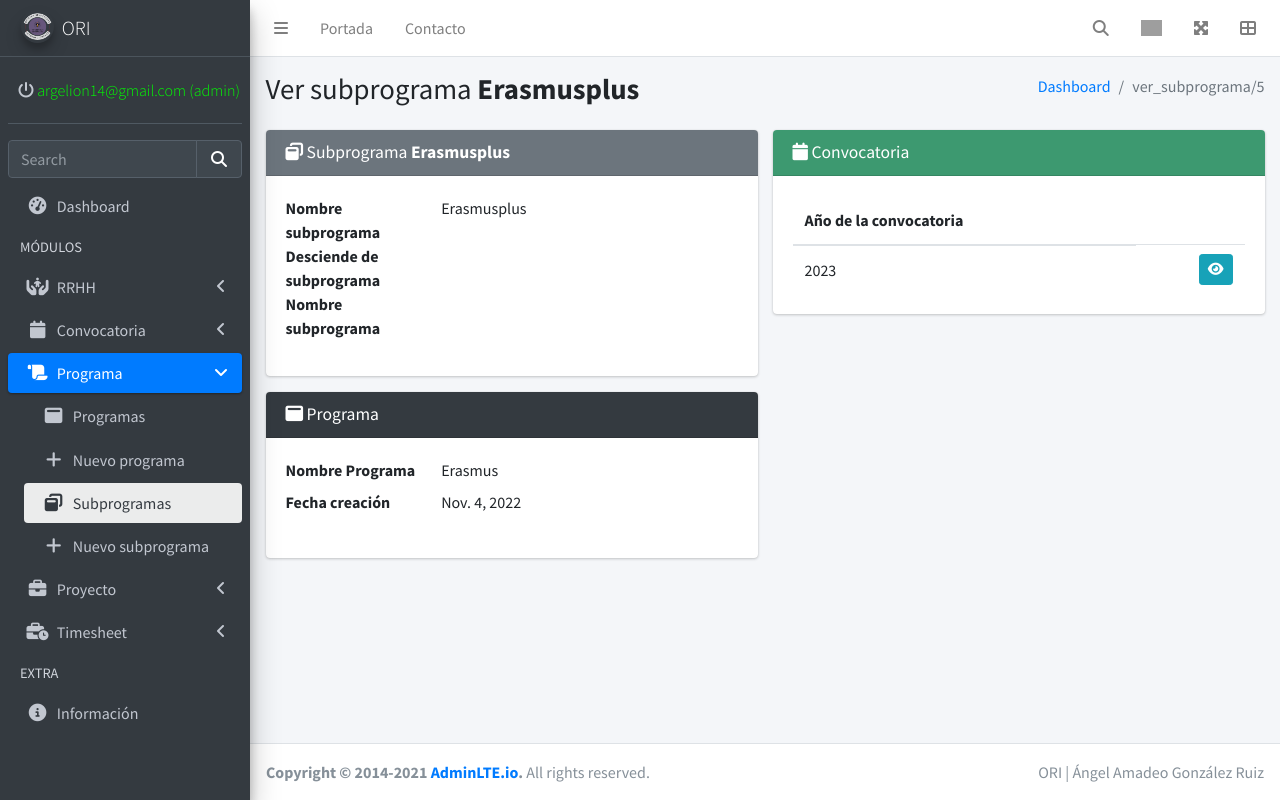
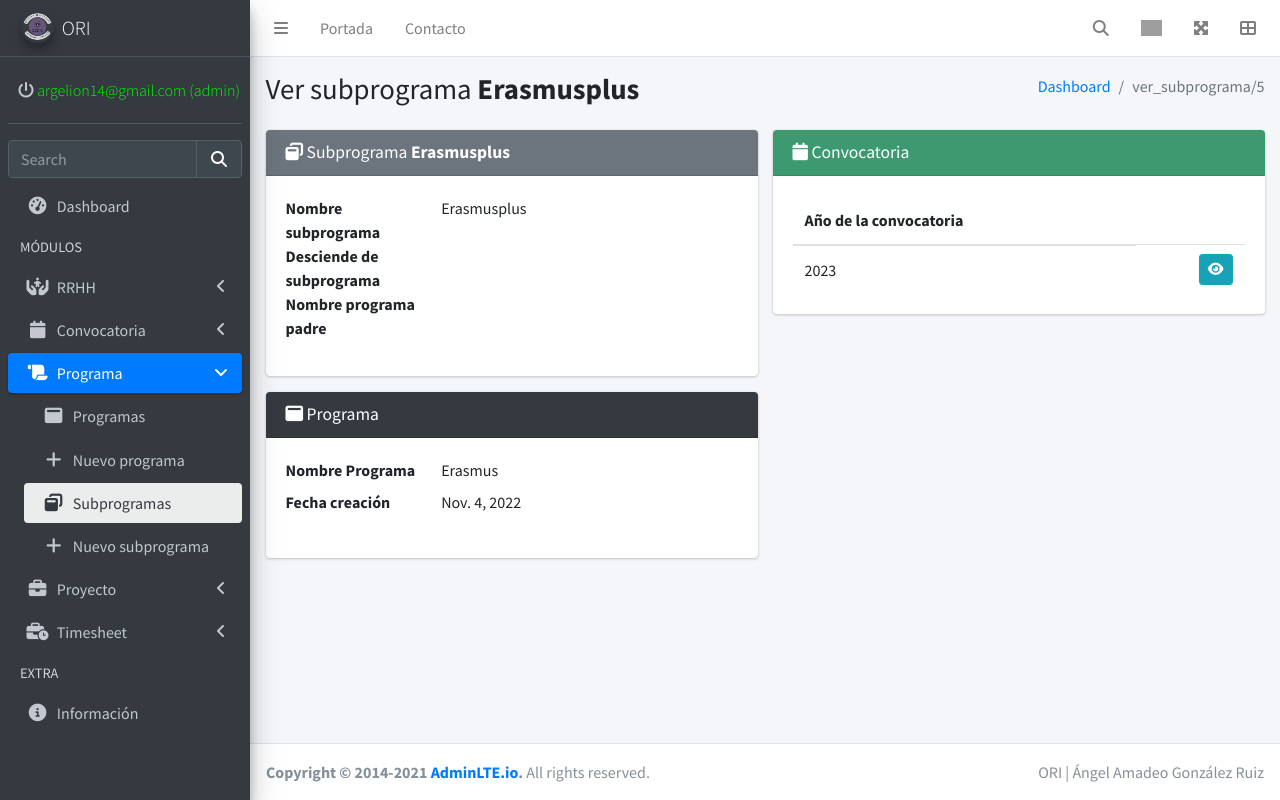
Before and after one commit to argelion14/TFG-angel-amadeo-gonzalez-ruiz, a Django app: page /ver_subprograma/5 in a window 1280 px wide. Run offline with Django 3.2, Linux system fonts and the light colour scheme; a user stored in the database is signed in; data comes from the database, SQL or seed files in the repository; some libraries are stand-ins or nearby versions; grey boxes are pictures that could not be loaded.

Commit message:
Mejora de interfaz de usuario Se cambia la etiqueta de programa padre del que hereda pues estaba mal puesta

```diff
--- a/ori/templates/ver_subprograma.html
+++ b/ori/templates/ver_subprograma.html
@@ -42,7 +42,7 @@ Ver subprograma <b>{{subprograma.nombresubprograma}}</b>
                         <dd class="col-sm-8">{{subprograma.nombresubprograma}}</dd>
                         <dt class="col-sm-4">Desciende de subprograma</dt>
                         <dd class="col-sm-8">{{subprograma.padresubprograma.nombresubprograma}}</dd>
-                        <dt class="col-sm-4">Nombre subprograma</dt>
+                        <dt class="col-sm-4">Nombre programa padre</dt>
                         <dd class="col-sm-8">{{subprograma.padreprograma.nombreprograma}}</dd>
                     </dl>
                 </div>
```
